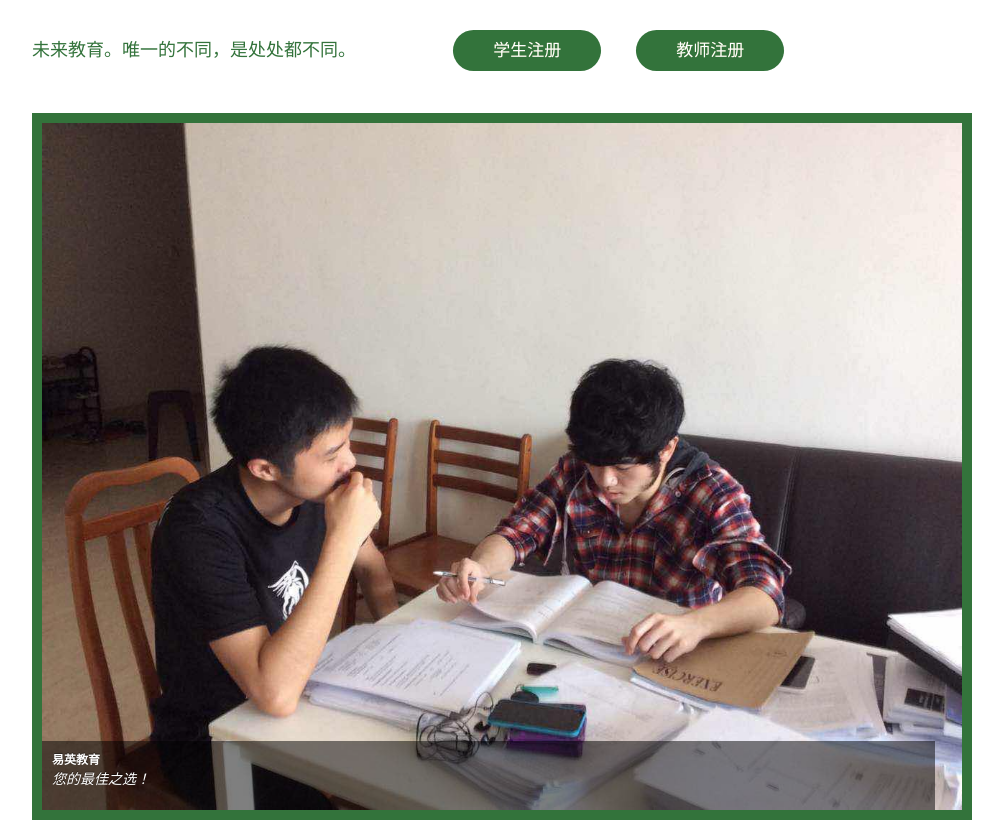
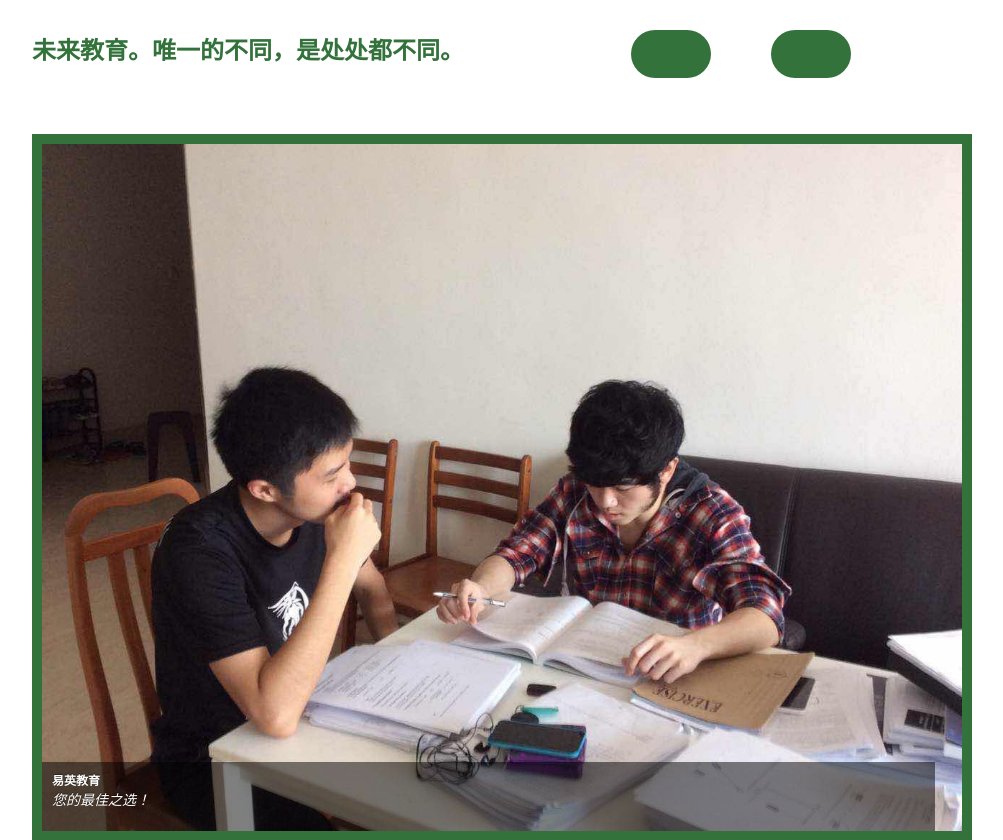
Before and after one commit to luckyxkw/EasyAceFormal, a Django app: page /zh/ in a window 1280 px wide. Shown: the part 201-1041 px from the top of the page, without its empty margins (138-1141 px from the left). Run offline with Django 3.2, Linux system fonts and the light colour scheme; some libraries are stand-ins or nearby versions.

Commit message:
adjust zh homepage

```diff
--- a/Tutor/templates/index_zh.html
+++ b/Tutor/templates/index_zh.html
@@ -95,8 +95,7 @@
 
 	<div class="container">
             <div class="sixteen columns">
-                <div align = "left">
-                    <font size="4" color="#33733B">未来教育。唯一的不同，是处处都不同。</font>
+                    <h1>未来教育。唯一的不同，是处处都不同。
                     &nbsp&nbsp&nbsp&nbsp&nbsp&nbsp&nbsp
                     &nbsp&nbsp&nbsp&nbsp&nbsp&nbsp&nbsp
                     &nbsp&nbsp&nbsp&nbsp&nbsp&nbsp&nbsp
@@ -109,7 +108,7 @@
 		            <script>
                     document.getElementById("tutreg").addEventListener("click", yourFunction)
                     </script>
-		</div>
+                    </h1>
             </div>
         <div class="sixteen columns">
             <br></br>
```
